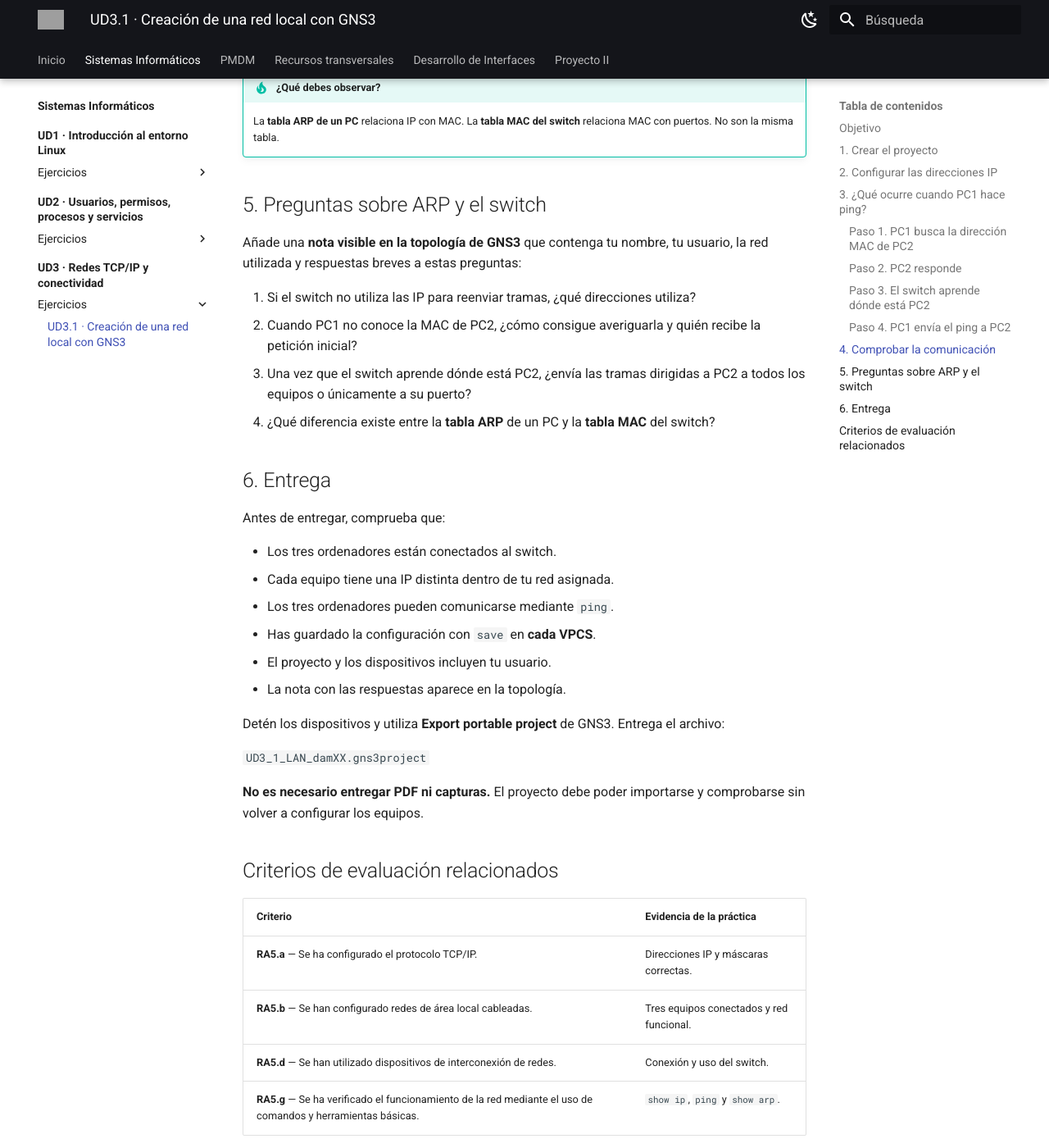
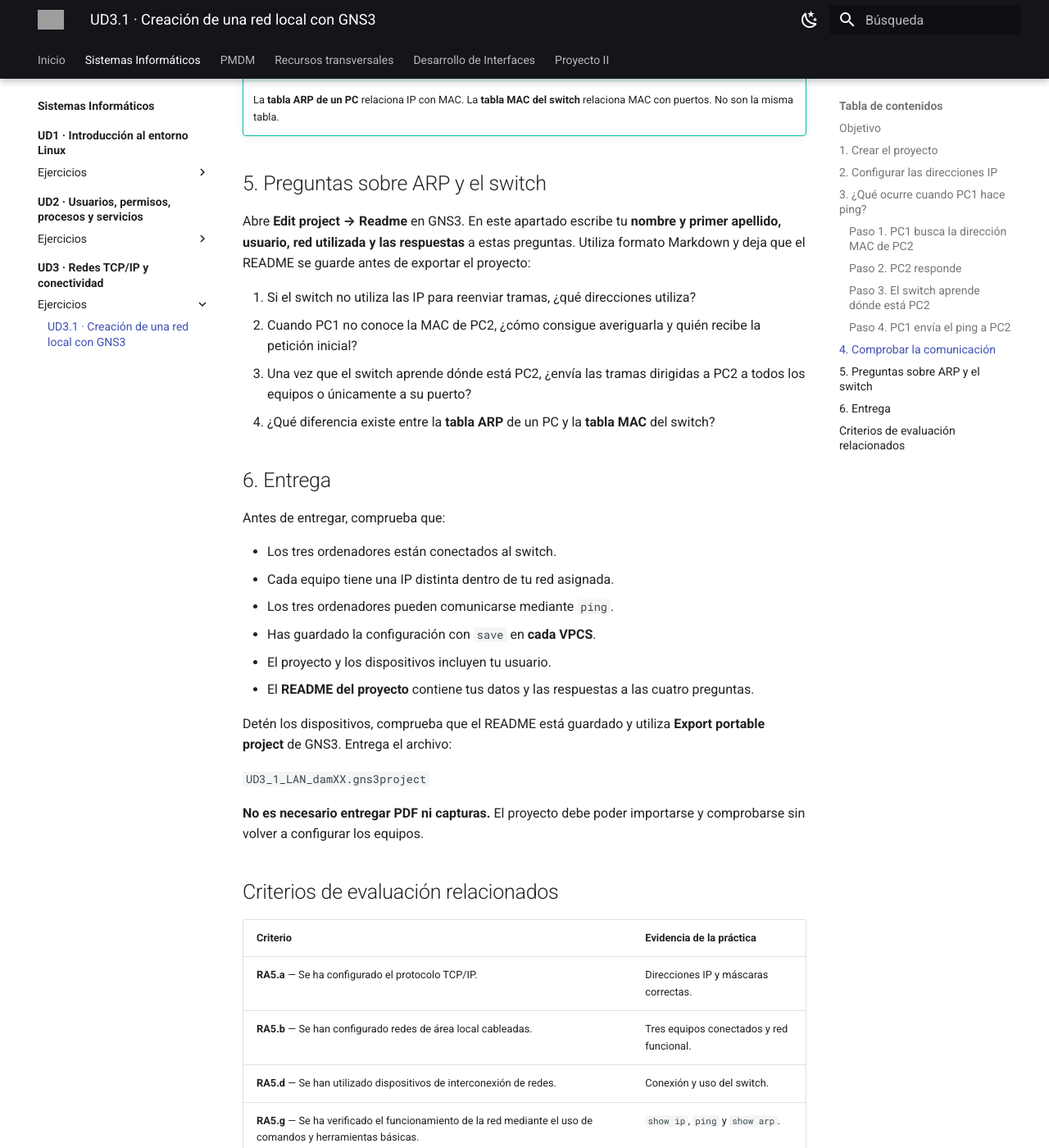
Before and after one commit to erciapps/web-home, an MkDocs documentation site: the page built from docs/si/ud3/ejercicios/ud3_1.md, in a window 1280 px wide and 1400 px high, scrolled down 3051 px. Shown: the whole window at 82% size. Built offline with MkDocs 1.6.1 and Material for MkDocs 9.7.7, drawn with Linux system fonts in a browser that asks for light colours; some of the changed text lies outside the part shown; grey boxes are pictures that could not be loaded.

Commit message:
Actualizar prácticas UD3: README del proyecto, Webterm y DHCP sin tiempos

```diff
--- a/docs/si/ud3/ejercicios/ud3_1.md
+++ b/docs/si/ud3/ejercicios/ud3_1.md
@@ -108,7 +107,7 @@ Desde **PC1**, realiza estas pruebas **en orden**:
 
 ## 5. Preguntas sobre ARP y el switch
 
-Añade una **nota visible en la topología de GNS3** que contenga tu nombre, tu usuario, la red utilizada y respuestas breves a estas preguntas:
+Abre **Edit project → Readme** en GNS3. En este apartado escribe tu **nombre y primer apellido, usuario, red utilizada y las respuestas** a estas preguntas. Utiliza formato Markdown y deja que el README se guarde antes de exportar el proyecto:
 
 1. Si el switch no utiliza las IP para reenviar tramas, ¿qué direcciones utiliza?
 2. Cuando PC1 no conoce la MAC de PC2, ¿cómo consigue averiguarla y quién recibe la petición inicial?
@@ -124,9 +123,9 @@ Antes de entregar, comprueba que:
 - Los tres ordenadores pueden comunicarse mediante `ping`.
 - Has guardado la configuración con `save` en **cada VPCS**.
 - El proyecto y los dispositivos incluyen tu usuario.
-- La nota con las respuestas aparece en la topología.
+- El **README del proyecto** contiene tus datos y las respuestas a las cuatro preguntas.
 
-Detén los dispositivos y utiliza **Export portable project** de GNS3. Entrega el archivo:
+Detén los dispositivos, comprueba que el README está guardado y utiliza **Export portable project** de GNS3. Entrega el archivo:
 
 `UD3_1_LAN_damXX.gns3project`
 
```
Also changed, not shown: other parts of docs/si/ud3/ejercicios/ud3_1.md (+0 -1 lines).
